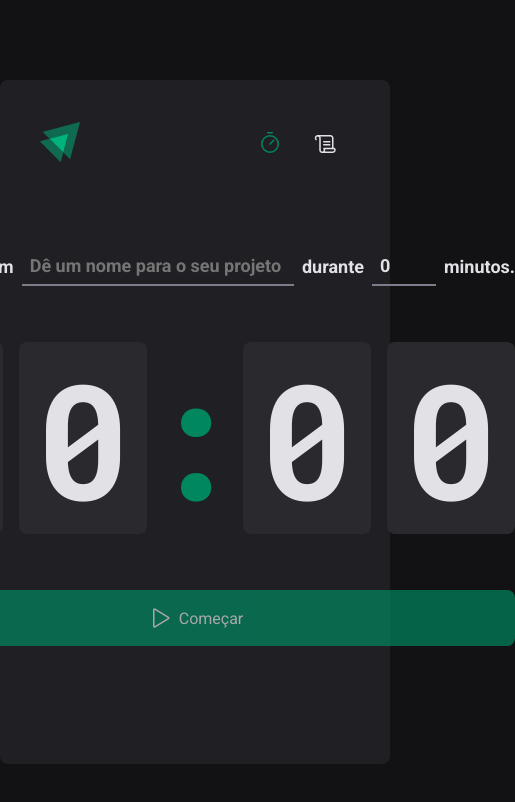
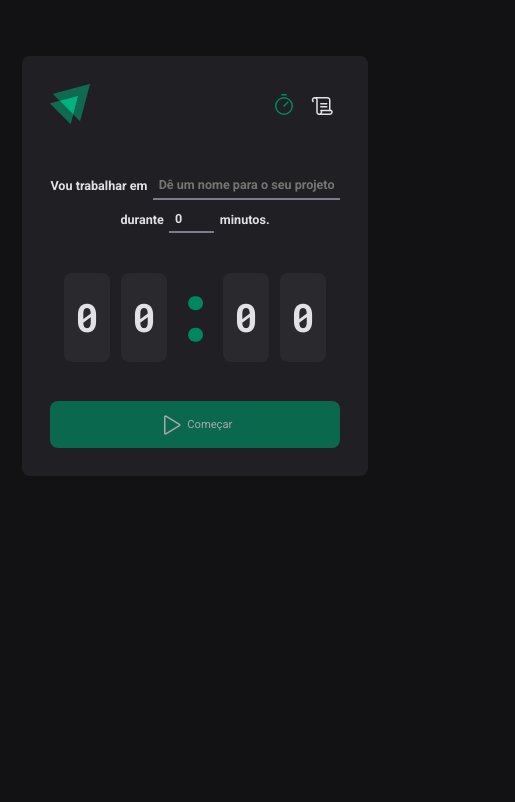
Before and after one commit to felipe0848/pomodoro, a React (Vite) app: page / in a window 390 px wide. Shown: the top 802 px of the page, 515 px wide, since content can reach past the window. Built offline with nearby package versions, Linux system fonts and the light colour scheme.

Commit message:
Feat: Add responsive design for mobile devices

```diff
--- a/src/layouts/DefaultLayout/styles.ts
+++ b/src/layouts/DefaultLayout/styles.ts
@@ -11,4 +11,12 @@ export const LayoutContainer = styled.div`
 
   background: ${(props) => props.theme['gray-800']};
   border-radius: 8px;
+
+  @media (max-width: 1024px) {
+    margin: 5rem 2rem;
+  }
+  @media (max-width: 425px) {
+    height: max-content;
+    gap: 4rem;
+  }
 `
--- a/src/pages/Home/Components/Countdown/styles.ts
+++ b/src/pages/Home/Components/Countdown/styles.ts
@@ -14,6 +14,18 @@ export const CountDownContainer = styled.div`
     background: ${(props) => props.theme['gray-700']};
     border-radius: 8px;
   }
+  @media (max-width: 630px) {
+    line-height: 60%;
+    span {
+      font-size: 60%;
+    }
+  }
+  @media (max-width: 405px) {
+    line-height: 40%;
+    span {
+      font-size: 35%;
+    }
+  }
 `
 export const Separator = styled.div`
   padding: 2rem 0;
@@ -24,4 +36,12 @@ export const Separator = styled.div`
 
   display: flex;
   justify-content: center;
+
+  @media (max-width: 630px) {
+    padding: 1.5rem 0;
+    width: 3rem;
+  }
+  @media (max-width: 405px) {
+    font-size: 70%;
+  }
 `
--- a/src/styles/global.ts
+++ b/src/styles/global.ts
@@ -22,4 +22,14 @@ body, input, textarea, button{
     font-weight: 400;
     font-size: 1rem;
 }
+@media(max-width: 768px){
+    html{
+        font-size: 85%;
+    }
+}
+@media(max-width: 560px){
+    html{
+        font-size: 70%;
+    }
+}
 `
```
